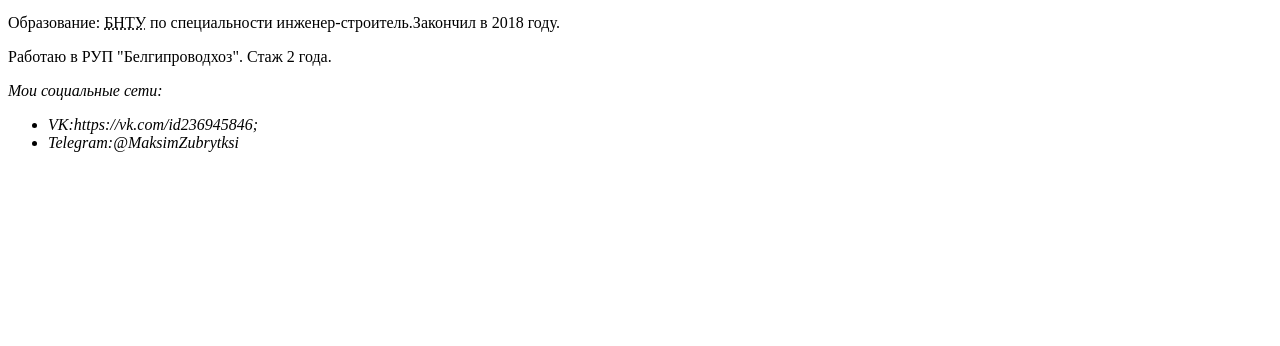
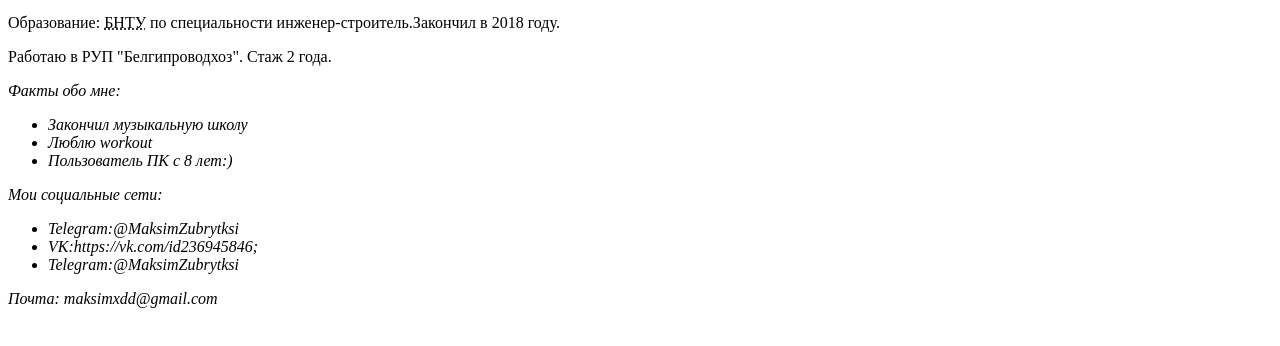
Before and after one commit to MaksimZubrytski/lesson_1, a plain HTML site: page index.html in a window 1280 px wide. Shown: the part 126-472 px from the top of the page. Drawn offline with Linux system fonts and the light colour scheme.

Commit message:
Update index.html

```diff
--- a/index.html
+++ b/index.html
@@ -15,13 +15,22 @@
        иностранные языки.</strong></p>
         <p>Образование: <abbr title="Белорусский Национальный Техничекий Университет">БНТУ</abbr> по специальности инженер-строитель.Закончил в 2018 году.</p>
         <p>Работаю в РУП "Белгипроводхоз". Стаж 2 года.</p>
+        <i>Факты обо мне:</i>
+        <ul>
+            <li><i>Закончил музыкальную школу</i></li>
+            <li><i>Люблю workout</i></li>
+            <li><i>Пользователь ПК с 8 лет:)</i></li>
+        </ul>
+
     </main>
     <footer>
         <i>Мои социальные сети:</i>
         <ul>
+            <li><i>Telegram:@MaksimZubrytksi</i></li>
             <li><i>VK:https://vk.com/id236945846;</i></li>
             <li><i>Telegram:@MaksimZubrytksi</i></li>
         </ul>
+        <i>Почта: maksimxdd@gmail.com</i>
     </footer>
 </body>
 </html>
```
